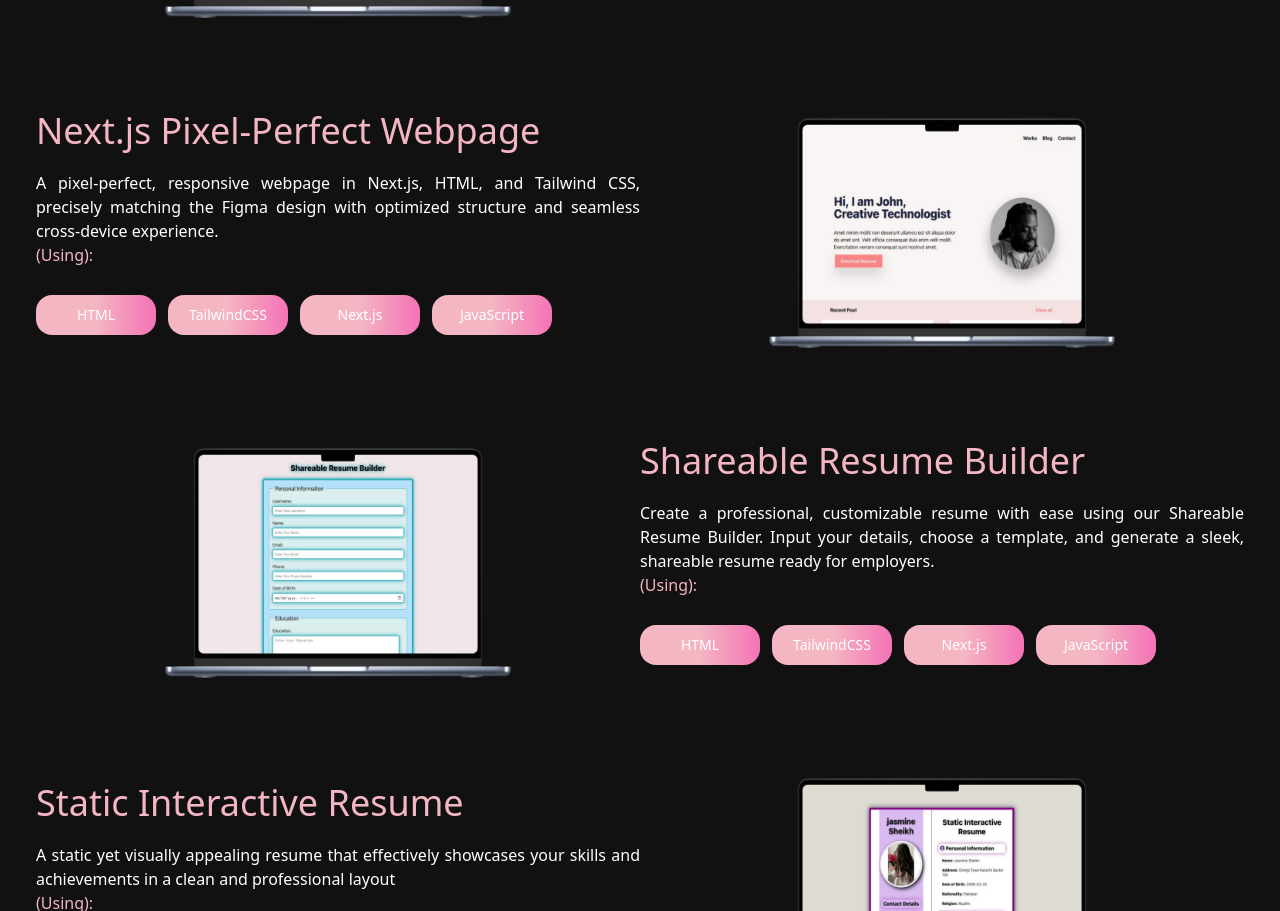
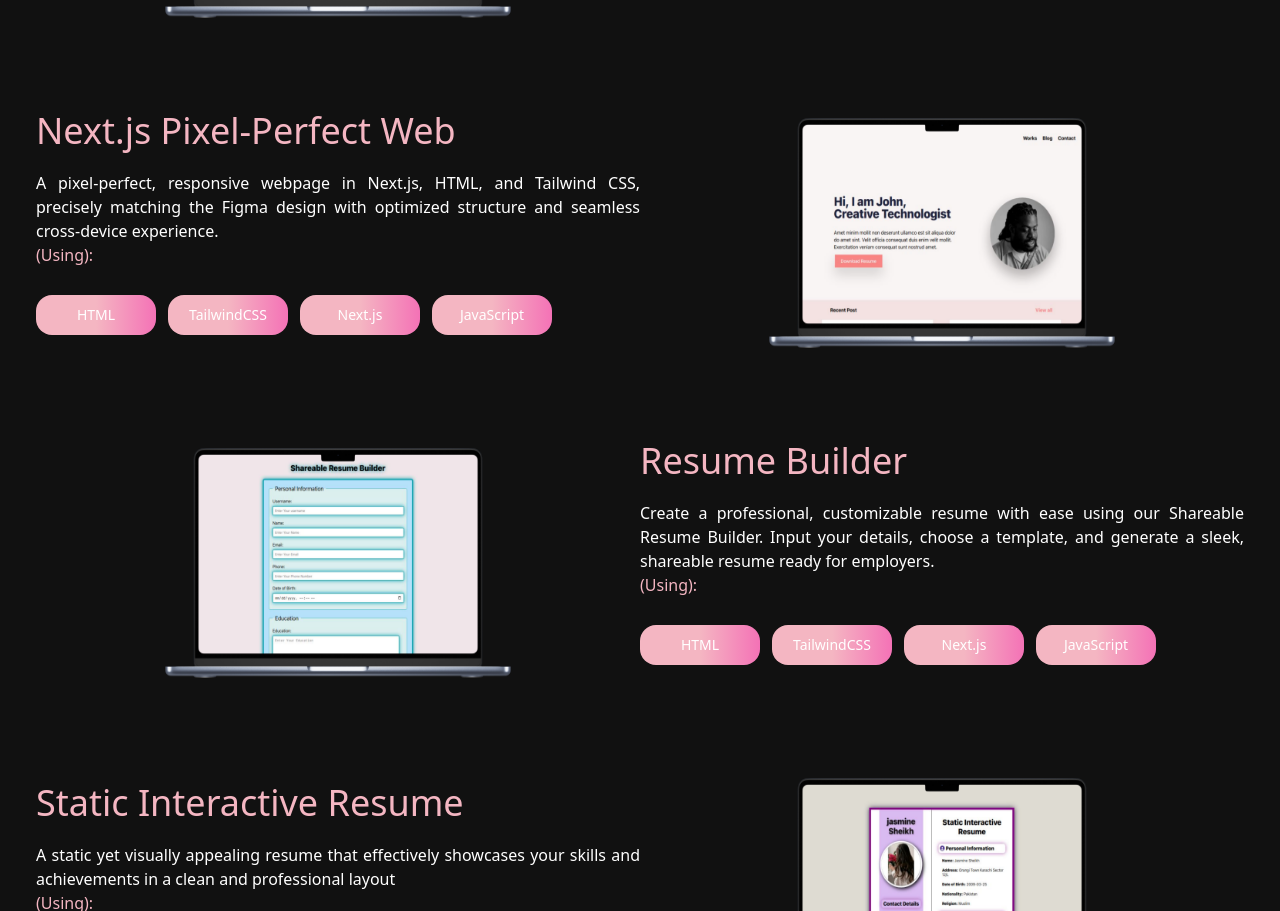
Before and after one commit to jasmineshamim/hackathon_2_Personal_Portfolio, a Next.js app: page / in a window 1280 px wide. Shown: the part 1524-2435 px from the top of the page. Built offline with nearby package versions, Linux system fonts and the light colour scheme.

Commit message:
Update Latest.tsx

```diff
--- a/src/app/_components/Latest.tsx
+++ b/src/app/_components/Latest.tsx
@@ -23,14 +23,14 @@ const LatestSection = () => {
       link: 'https://clothing-brand-web.vercel.app/', // Different link for each project
     },
     {
-      title: 'Next.js Pixel-Perfect Webpage',
+      title: 'Next.js Pixel-Perfect Web',
       description:
         'A pixel-perfect, responsive webpage in Next.js, HTML, and Tailwind CSS, precisely matching the Figma design with optimized structure and seamless cross-device experience.',
       imageSrc: '/images/moCup3.png',
       link: 'https://figma-assig-01-7pes.vercel.app/', // Different link for each project
     },
     {
-      title: 'Shareable Resume Builder',
+      title: 'Resume Builder',
       description:
         'Create a professional, customizable resume with ease using our Shareable Resume Builder. Input your details, choose a template, and generate a sleek, shareable resume ready for employers.',
       imageSrc: '/images/moCup4.png',
```
